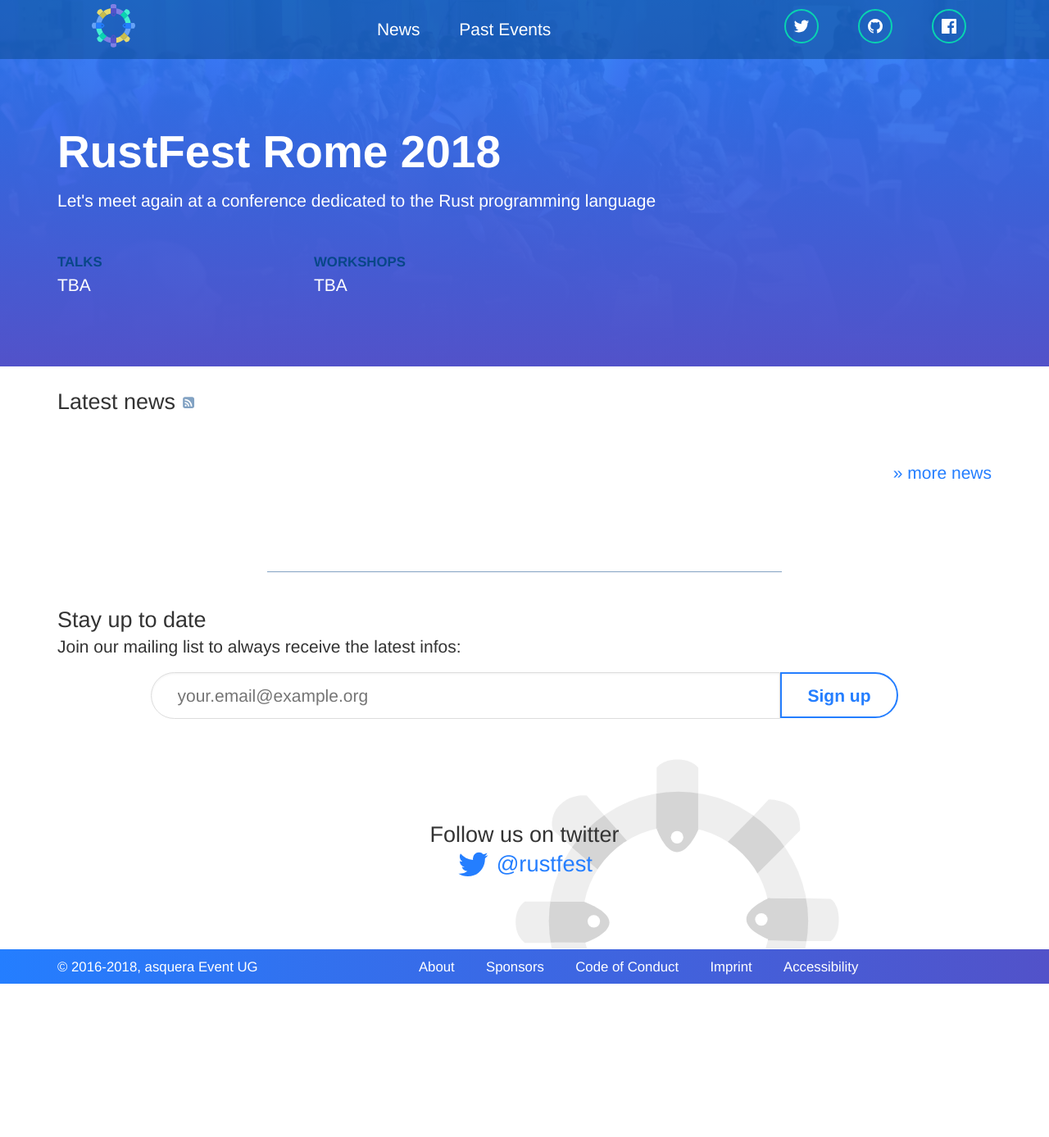
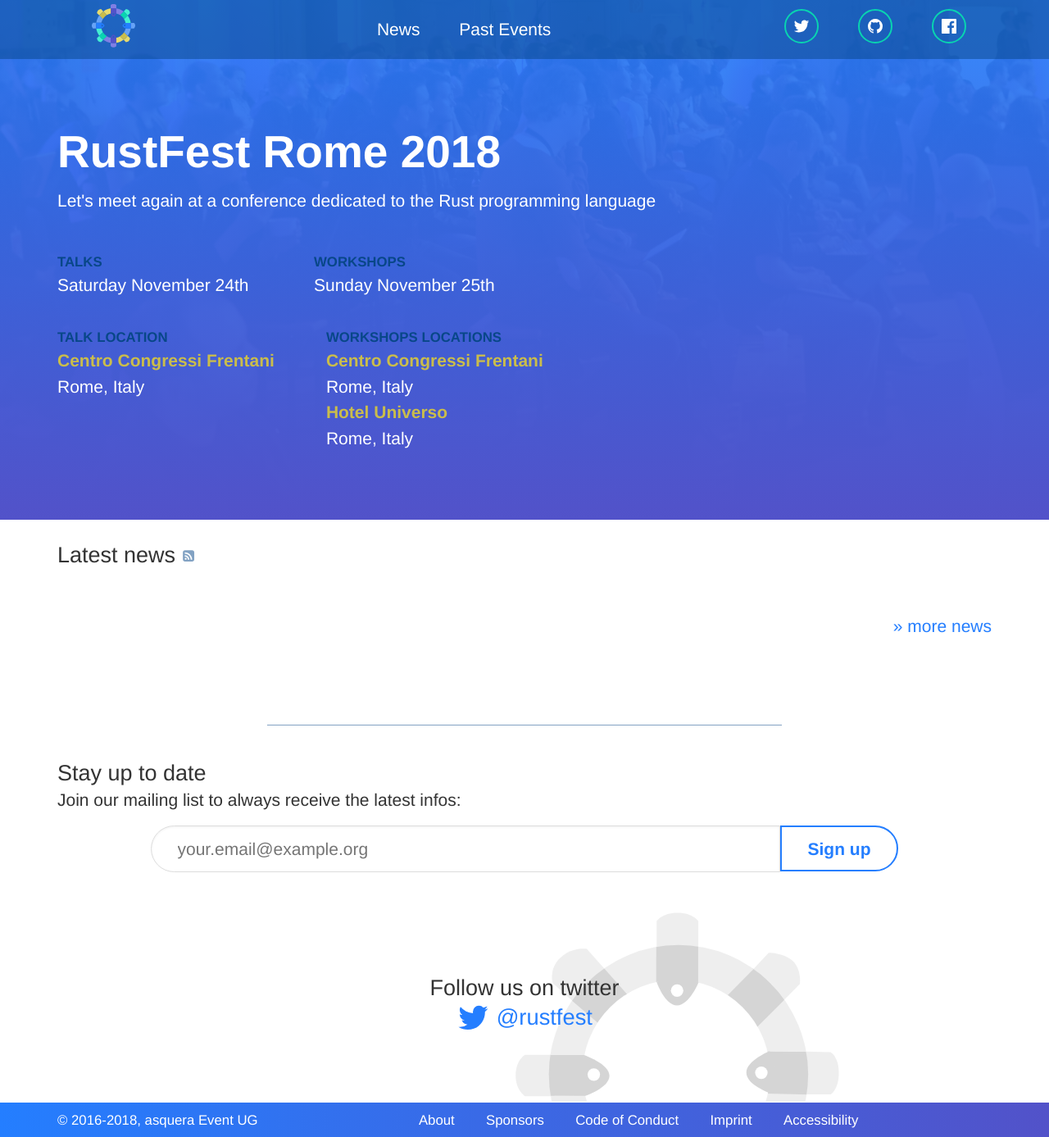
Before and after one commit to RustFestEU/rome.rustfest.eu, a Jekyll site: the page built from index.html, in a window 1280 px wide. Shown: the whole page at 82% size. Built offline with Jekyll 4.4.1, drawn with Linux system fonts in a browser that asks for light colours; nearby versions of some CDN libraries; before the commit the page ends 1200 px from its top, so only the background shows below that.

Commit message:
filled date and location information on the homepage, start add description of the location

```diff
--- a/_config.yml
+++ b/_config.yml
@@ -13,15 +13,17 @@
 socialImageSrc: "/assets/favicons/logo.png"
 
 location:
-  venue: "TBA"
+  venue: "Centro Congressi Frentani"
+  second_venue : "Hotel Universo"
   impl_days: ""
   city: "Rome"
   country: "Italy"
 
+
 dates:
   year: "2018"
-  talks: "TBA"
-  workshops: "TBA"
+  talks: "Saturday November 24th "
+  workshops: "Sunday November 25th "
   impl_days: "TBA"
   impl_days_no_br: "TBA"
 
--- a/index.html
+++ b/index.html
@@ -21,7 +21,34 @@
           {{site.dates.workshops}}<br />
         </p>
       </div>
-
+      <div></div>
+      <div class="location">
+	<br/>
+        <p class="desc">Talk Location</p>
+        <p>
+          <address title="Address">
+            <a href="/location/">{{site.location.venue}}</a><br />
+            {{site.location.city}}, {{site.location.country}}<br/>
+          </address>
+        </p>
+      </div>
+      <div class="location">
+	<br/>
+        <p class="desc">Workshops Locations</p>
+        <p>
+          <address title="Address">
+            <a href="/location/">{{site.location.venue}}</a><br />
+            {{site.location.city}}, {{site.location.country}}<br/>
+          </address>
+        </p>
+        <p>
+          <address title="Address">
+            <a href="/location/">{{site.location.second_venue}}</a><br />
+            {{site.location.city}}, {{site.location.country}}<br/>
+          </address>
+        </p>
+      </div>
+    </div>
     </div>
 
   </section>
```
Also changed, not shown: location.md (+13 -1 lines).
